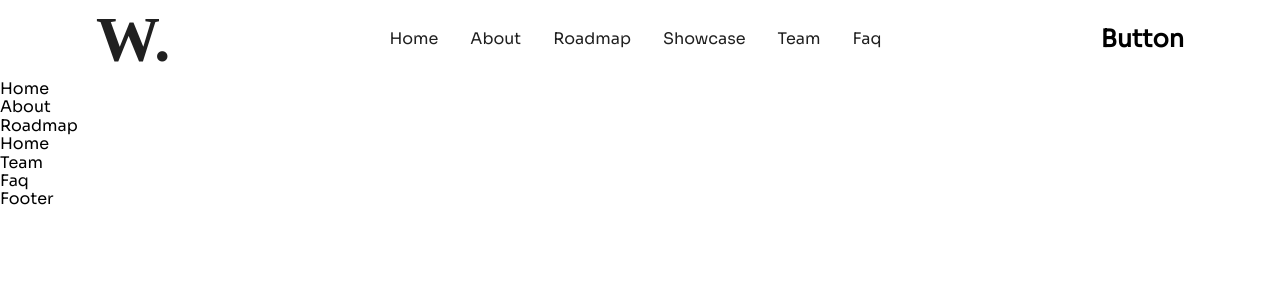
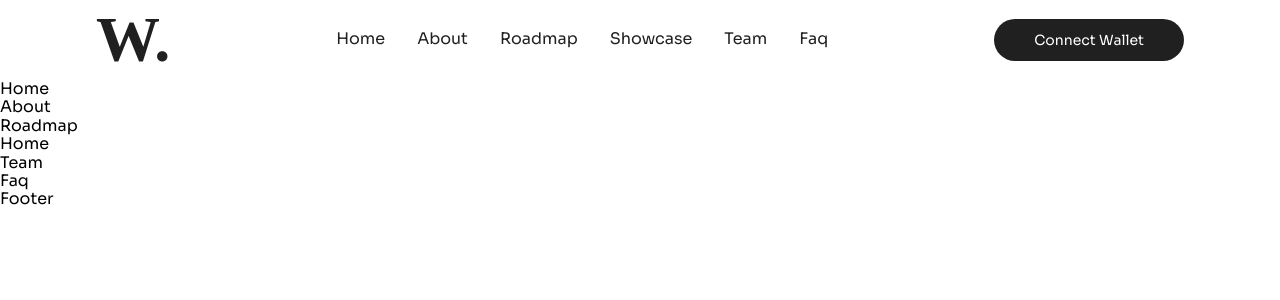
Before and after one commit to Nadim-Nahle/FinalProject3, a React (Create React App) app in the folder frontend-react/: page / in a window 1280 px wide. Shown: the top 300 px of the page. Built offline with nearby package versions, Linux system fonts and the light colour scheme; a web font is replaced by a local one.

Commit message:
Frontend-React Create- Button Design

```diff
--- a/frontend-react/src/components/Button.jsx
+++ b/frontend-react/src/components/Button.jsx
@@ -1,7 +1,51 @@
 import React from "react";
+import styled from "styled-components";
 
-const Button = () => {
-  return <div>Button</div>;
+const Btn = styled.button`
+  display: inline-block;
+  background-color: ${(props) => props.theme.text};
+  color: ${(props) => props.theme.body};
+  outline: none;
+  border: none;
+
+  font-size: ${(props) => props.theme.fontsm};
+  padding: 0.8rem 2.5rem;
+  border-radius: 50px;
+  cursor: pointer;
+  transition: all 0.2s ease;
+  position: relative;
+
+  &:hover {
+    transform: scale(0.9);
+  }
+
+  &::after {
+    content: " ";
+    position: absolute;
+    top: 50%;
+    left: 50%;
+    transform: translate(-50%, -50%) scale(0);
+    border: 2px solid ${(props) => props.theme.text};
+    width: 100%;
+    height: 100%;
+    border-radius: 50px;
+    transition: all 0.2s ease;
+  }
+
+  &:hover::after {
+    transform: translate(-50%, -50%) scale(1);
+    padding: 0.3rem;
+  }
+`;
+
+const Button = ({ text, Link }) => {
+  return (
+    <Btn>
+      <a href={Link} aria-label={text} target="_blank" rel="noreferrer">
+        {text}
+      </a>
+    </Btn>
+  );
 };
 
 export default Button;
--- a/frontend-react/src/components/Navigation.jsx
+++ b/frontend-react/src/components/Navigation.jsx
@@ -1,5 +1,6 @@
 import React from "react";
 import styled from "styled-components";
+import Button from "./Button";
 import Logo from "./Logo";
 
 const Section = styled.section`
@@ -56,7 +57,7 @@ const Navigation = () => {
           <MenuItem>Team</MenuItem>
           <MenuItem>Faq</MenuItem>
         </Menu>
-        <h2>Button</h2>
+        <Button text="Connect Wallet" link="/" />
       </NavBar>
     </Section>
   );
```
